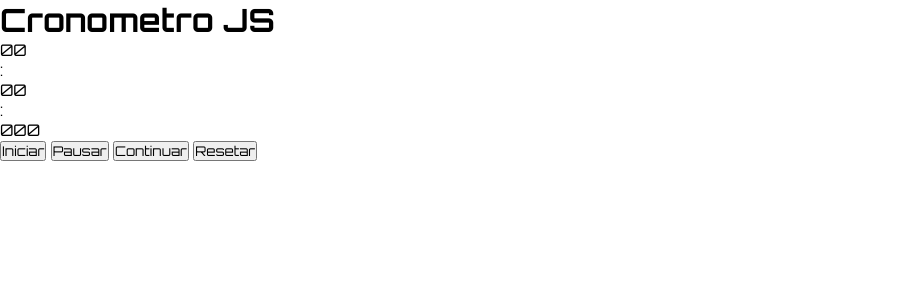
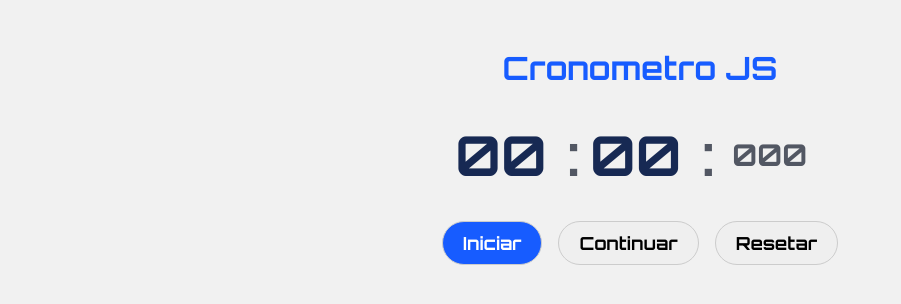
Before and after one commit to Murilo57/Cronometro, a plain HTML site: page index.html in a window 1280 px wide. Shown: the whole page, without its empty margins (0-901 px from the left). Drawn offline with Linux system fonts and the light colour scheme; files whose address does not match are found by name.

Commit message:
Css Finalizado

```diff
--- a/index.html
+++ b/index.html
@@ -22,13 +22,14 @@
             <div class="separator">:</div>
             <div class="time" id="miliseconds">000</div>
         </div>
+        <div class="buttons">
+            <button class="btn" id="startBtn">Iniciar</button>
+            <button class="btn" id="pauseBtn">Pausar</button>
+            <button class="btn" id="resumteBtn">Continuar</button>
+            <button class="btn" id="resetBtn">Resetar</button>
+        </div>
     </div>
 
-    <div class="buttons">
-        <button class="btn" id="startBtn">Iniciar</button>
-        <button class="btn" id="pauseBtn">Pausar</button>
-        <button class="btn" id="resumteBtn">Continuar</button>
-        <button class="btn" id="resetBtn">Resetar</button>
-    </div>
+
 </body>
 </html>
--- a/style.css
+++ b/style.css
@@ -3,3 +3,72 @@
     padding: 0;
     font-family: "Orbitron", sans-serif;
 }
+
+.container {
+    display: flex;
+    flex-direction: column;
+    align-items: center;
+    gap: 2rem;
+    padding-top: 3rem;
+    background-color: #f1f1f1;
+    height: 100vh;
+}
+
+.container h1 {
+    color: #175cff;
+}
+
+.timer {
+    display: flex;
+    font-size: 55px;
+    font-weight: bold;
+    color: #333;
+}
+
+.time {
+    display: flex;
+    align-items: center;
+    justify-content: center;
+    margin-right: 10px;
+    color: #172953;
+    min-width: 90px;
+}
+
+.separator {
+    padding: 0 10px;
+    color: #525763;
+}
+
+#miliseconds {
+    font-size: 30px;
+    color: #525763;
+}
+
+.buttons {
+    display: flex;
+    gap: 1rem;
+}
+
+.btn {
+    padding: 10px 20px;
+    font-size: 18px;
+    font-weight: bold;
+    border-radius: 30px ;
+    cursor: poniter;
+    border: 1px solid #ccc;
+    transition: all 0.2s ease-in-out;
+}
+
+.btn:hover {
+    transform: scale(1.1);
+}
+
+#startBtn {
+    background-color: #175cff;
+    color: #fff;
+}
+
+#pauseBtn,
+#resumeBtn {
+    display: none;
+}
```
